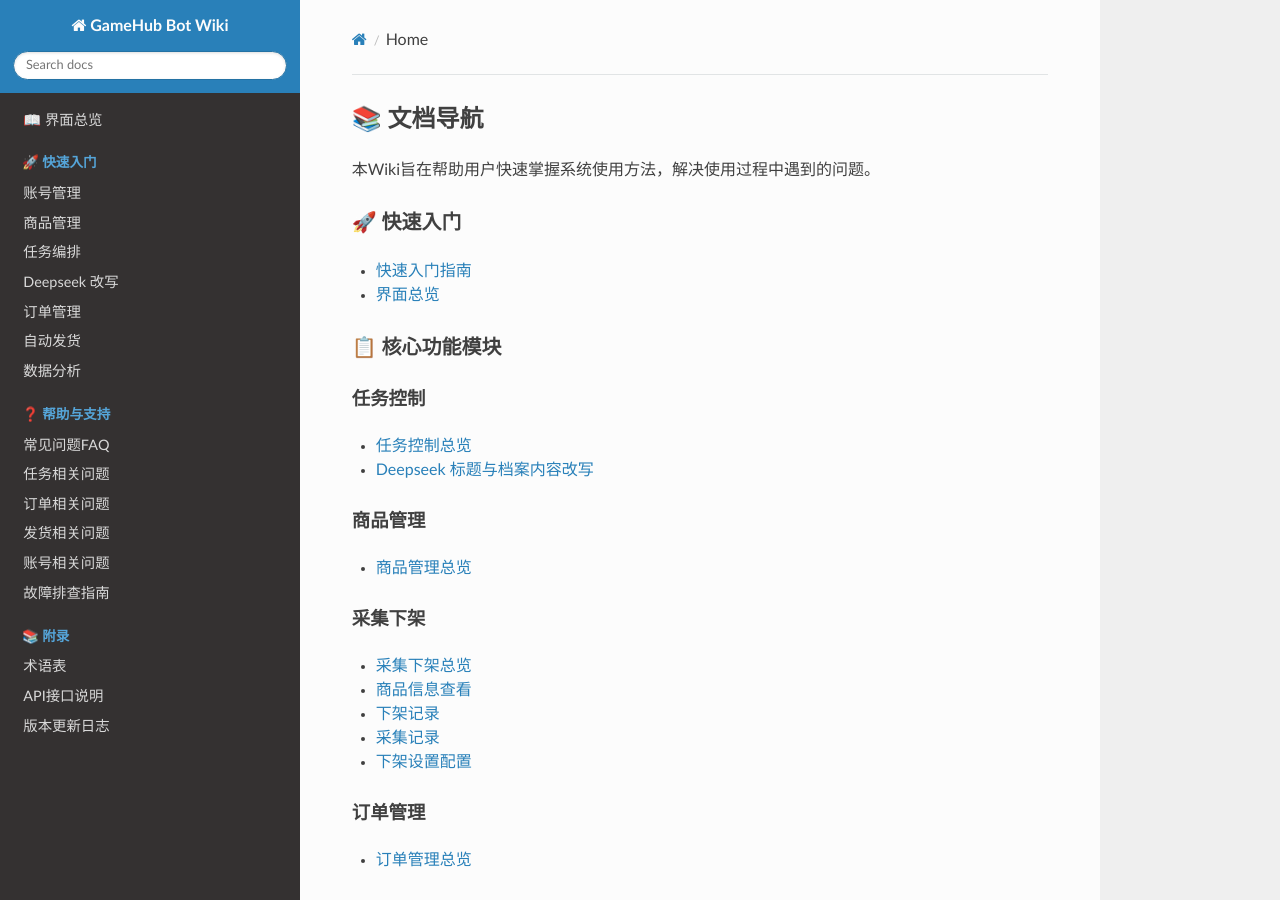
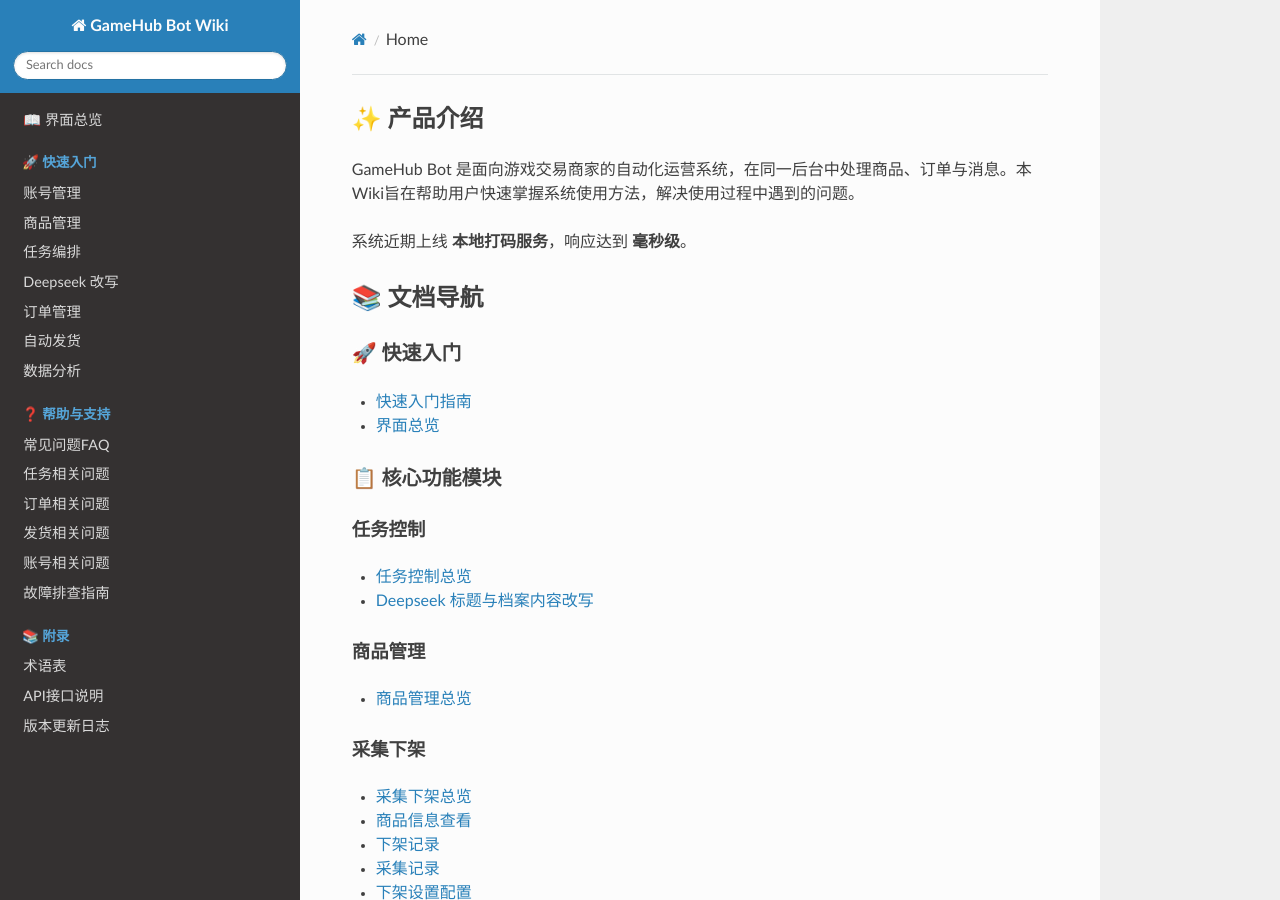
Before and after one commit to aduuuu213/GameHub-Bot-Wiki, an MkDocs documentation site: the page built from docs/index.md, in a window 1280 px wide and 900 px high. Built offline with MkDocs 1.6.1, drawn with Linux system fonts in a browser that asks for light colours; nearby versions of some CDN libraries.

Commit message:
更新 Wiki 介绍，公告近期上线的本地打码服务。 (#3)
首页补充产品介绍，并在更新日志、术语表、常见问题与任务控制的打码用量处保持同一说法：本地打码服务，毫秒级响应。

Co-authored-by: Cursor Agent <cursoragent@cursor.com>
Co-authored-by: aduuuu213 <aduuuu213@users.noreply.github.com>

```diff
--- a/docs/index.md
+++ b/docs/index.md
@@ -1,6 +1,10 @@
+## ✨ 产品介绍
+
+GameHub Bot 是面向游戏交易商家的自动化运营系统，在同一后台中处理商品、订单与消息。本Wiki旨在帮助用户快速掌握系统使用方法，解决使用过程中遇到的问题。
+
+系统近期上线 **本地打码服务**，响应达到 **毫秒级**。
+
 ## 📚 文档导航
-
-本Wiki旨在帮助用户快速掌握系统使用方法，解决使用过程中遇到的问题。
 
 ### 🚀 快速入门
 - [快速入门指南](01-getting-started/quick-start.md)
```
Also changed, not shown: docs/02-task-control/overview.md (+1 -0 lines), docs/11-support/faq-general.md (+5 -0 lines), docs/13-appendix/changelog.md (+8 -0 lines), docs/13-appendix/glossary.md (+6 -0 lines).
